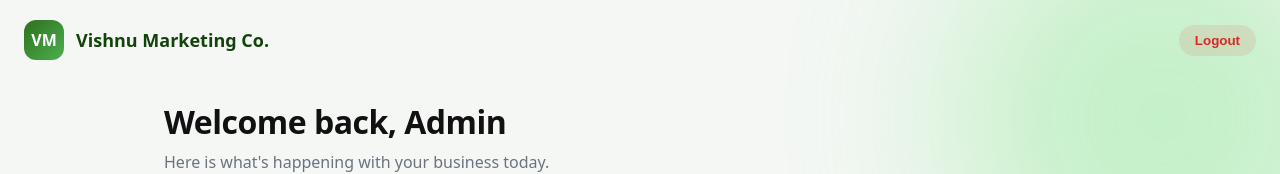
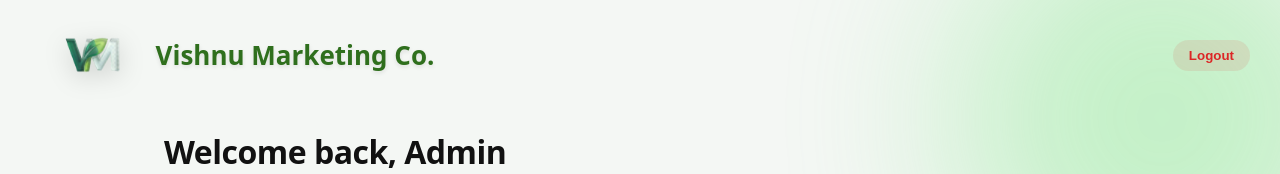
Before and after one commit to Sai-poornesh04/Vishnu-Marketing-Co., a React (Vite) app in the folder Frontend/: page /dashboard in a window 1280 px wide. Shown: the top 174 px of the page. Built offline with nearby package versions, Linux system fonts and the light colour scheme; no server answers; sample sign-in values are in the browser's storage.

Commit message:
Logo update

```diff
--- a/Frontend/index.html
+++ b/Frontend/index.html
@@ -2,7 +2,7 @@
 <html lang="en">
   <head>
     <meta charset="UTF-8" />
-    <link rel="icon" type="image/svg+xml" href="/vite.svg" />
+    <link rel="icon" type="image/png" href="/vm-logo.png" />
     <meta name="viewport" content="width=device-width, initial-scale=1.0" />
     <title>Vishnu Marketing.co</title>
   </head>
--- a/Frontend/src/components/Dashboard/Dashboard.jsx
+++ b/Frontend/src/components/Dashboard/Dashboard.jsx
@@ -3,7 +3,7 @@ import { useNavigate } from "react-router-dom";
 import { useDispatch, useSelector } from "react-redux";
 import { fetchSavedBills, resetBill, clearEditId } from "../../slice/billSlice";
 import "./dashboard.css";
-
+import logo from "../../assets/VM-logo.png";
 function Dashboard() {
   const navigate = useNavigate();
   const dispatch = useDispatch();
@@ -48,7 +48,7 @@ function Dashboard() {
 
       <div className="dash-nav">
         <div className="dash-brand">
-          <div className="brand-logo">VM</div>
+          <img src={logo} alt="VM Logo" className="brand-logo-img" />
           <span>Vishnu Marketing Co.</span>
         </div>
         <button className="dash-logout" onClick={onLogout}>Logout</button>
--- a/Frontend/src/components/Dashboard/dashboard.css
+++ b/Frontend/src/components/Dashboard/dashboard.css
@@ -38,27 +38,39 @@
   display: flex;
   justify-content: space-between;
   align-items: center;
-  padding: 20px 24px;
+  padding: 12px 30px; /* Slightly more vertical padding */
+  min-height: 110px;  /* Ensure the header is tall enough */
+  box-sizing: border-box;
 }
 
 .dash-brand {
   display: flex;
   align-items: center;
-  gap: 12px;
+  gap: 0px;
   font-weight: 800;
   font-size: 18px;
   color: #12430a;
 }
 
-.brand-logo {
-  width: 40px;
-  height: 40px;
-  background: linear-gradient(135deg, #2f6f1d 0%, #4caf50 100%);
-  color: white;
-  display: grid;
-  place-items: center;
-  border-radius: 12px;
-  font-size: 16px;
+.brand-logo-img {
+  height: 70px;         /* Much bigger than before */
+  width: auto;          /* Maintains aspect ratio perfectly */
+  object-fit: contain;  /* Ensures no stretching */
+  /* Adds a premium soft shadow to pop the 3D effect */
+  filter: drop-shadow(0 6px 12px rgba(0, 0, 0, 0.15));
+  /* Ensures crisp rendering on high-res screens */
+  image-rendering: -webkit-optimize-contrast;
+  will-change: transform; /* Smoother rendering */
+}
+
+.dash-brand span {
+  font-size: 26px;
+  font-weight: 800;
+  letter-spacing: 0px;
+  width: auto;
+  /* Optional: Match the green brand color if you haven't already */
+  color: #2f6f1d;
+  text-shadow: 0 2px 4px rgba(0,0,0,0.1);
 }
 
 .dash-logout {
```
Also changed, not shown: Frontend/public/VM-logo.png (added), Frontend/src/assets/VM-logo.png (added), Frontend/src/components/Bill/bill.css (line endings or trailing spaces).
